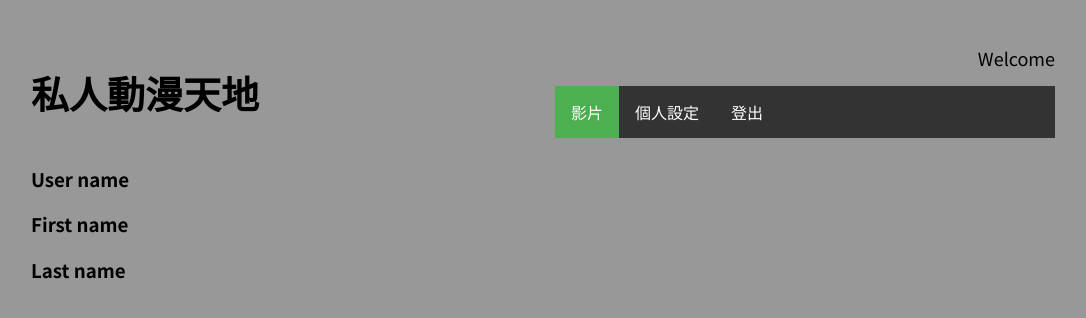
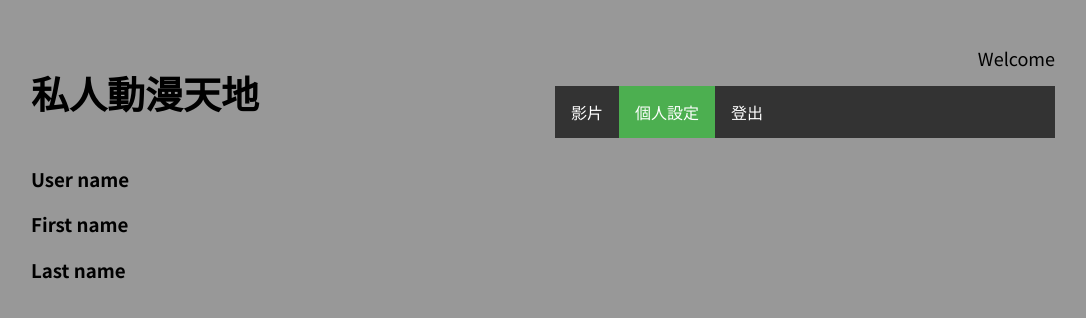
Before and after one commit to gra230434/videocenter, a Django app: template templates/account/index.html in a window 1280 px wide. Shown: the top 318 px of the page, without its empty margins (97-1183 px from the left). Run offline with Django 3.2, Linux system fonts and the light colour scheme; the template is opened without the code that fills it, so the values that code supplies are empty.

Commit message:
change account index html

```diff
--- a/templates/account/index.html
+++ b/templates/account/index.html
@@ -3,8 +3,8 @@
 {% block title %}user{% endblock %}
 
 {% block indexli %}
-<li><a class="active" href="{% url 'vcenter_index' %}">影片</a></li>
-<li><a href="{% url 'account_index' %}">個人設定</a></li>
+<li><a href="{% url 'vcenter_index' %}">影片</a></li>
+<li><a class="active" href="{% url 'account_index' %}">個人設定</a></li>
 <li><a href="{% url 'SingOut' %}">登出</a></li>
 {% endblock %}
 
```
